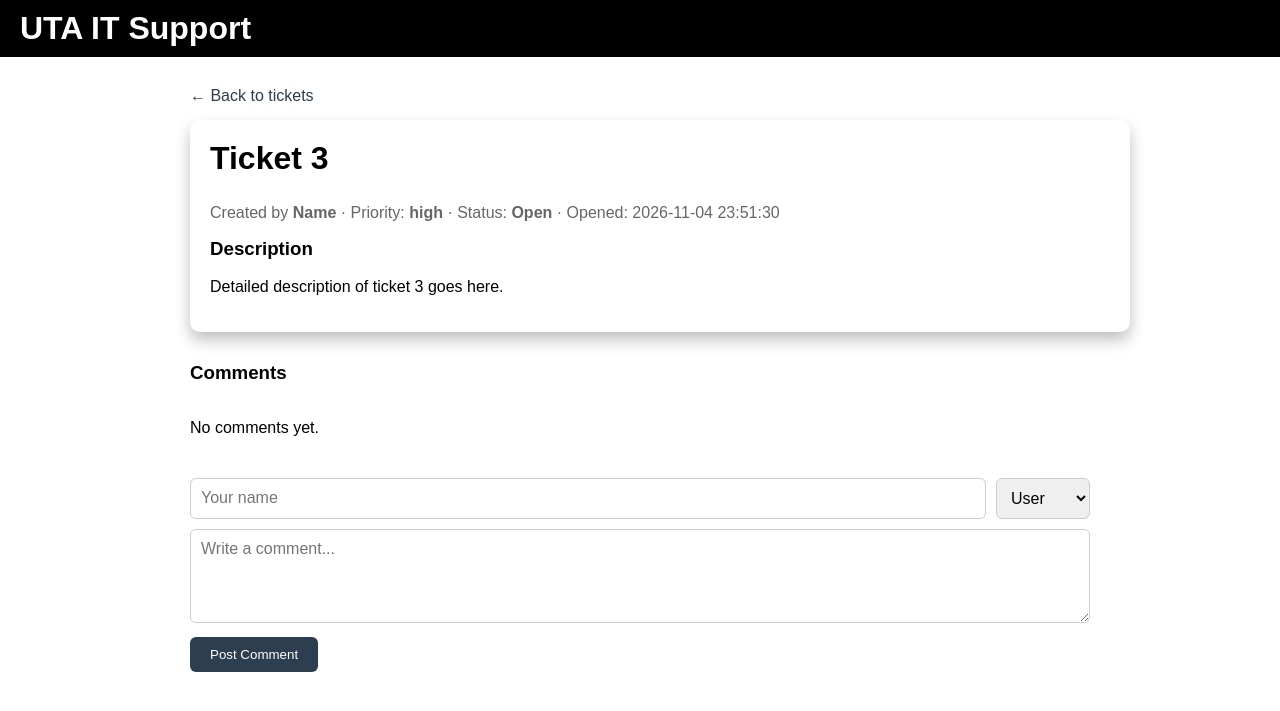
After one commit to vicemont/UTA-IT-Ticket-System, a PHP site: page /ticket.php?id=3 in a window 1280 px wide. The commit adds this page. Shown: the top 711 px of the page. Run offline with PHP 8.4, Linux system fonts and the light colour scheme; data comes from the database, SQL or seed files in the repository; both versions use the stored data as it was after the commit; tables that the repository leaves empty hold one stand-in row (values such as "Sample post").

Commit message:
Add files via upload

```diff
--- a/ITstaffstyles.css
+++ b/ITstaffstyles.css
@@ -119,3 +119,64 @@ body {
     .card h3 {
         margin-top: 0;
     }
+
+/* ---- Append to ITstaffstyles.css ---- */
+
+/* Clickable ticket cards */
+a.card-link { text-decoration: none; color: inherit; display: block; }
+.card.clickable { cursor: pointer; transition: transform .15s, box-shadow .15s; }
+.card.clickable:hover { transform: translateY(-2px); box-shadow: 0 12px 20px rgba(0,0,0,.3); }
+
+/* Ticket detail page */
+.ticket-detail { width: 90%; max-width: 900px; margin: 30px auto; }
+.back-link { display: inline-block; margin-bottom: 15px; color: #2c3e50; text-decoration: none; }
+.ticket-info { height: auto; margin-bottom: 30px; }
+.ticket-info .meta { color: #666; }
+
+/* Comments */
+.comments { display: flex; flex-direction: column; gap: 15px; margin-bottom: 25px; }
+.comment { padding: 12px 16px; border-radius: 8px; border-left: 4px solid #999; background: #f5f5f5; }
+.comment-it { background: #eaf2fb; border-left-color: #2c7be5; }
+.comment-head { display: flex; align-items: center; gap: 10px; font-size: .9rem; }
+.comment-head .time { margin-left: auto; color: #888; font-size: .8rem; }
+.comment p { margin: 8px 0 0; }
+.badge { background: #2c7be5; color: #fff; font-size: .7rem; padding: 2px 8px; border-radius: 10px; }
+
+.comment-form .form-row { display: flex; gap: 10px; margin-bottom: 10px; }
+.comment-form input, .comment-form select, .comment-form textarea {
+    padding: 10px; font-family: inherit; font-size: 1rem;
+    border: 1px solid #ccc; border-radius: 6px; box-sizing: border-box;
+}
+.comment-form input { flex: 1; }
+.comment-form textarea { width: 100%; }
+.comment-form button {
+    margin-top: 10px; padding: 10px 20px; background: #2c3e50; color: #fff;
+    border: none; border-radius: 6px; cursor: pointer;
+}
+.comment-form button:hover { background: #1f2d3a; }
+/* Fix ticket detail visibility */
+.ticket-detail {
+    display: block;
+    height: auto;
+    overflow: visible;
+}
+
+.ticket-info {
+    display: block;
+    height: auto;
+    overflow: visible;
+}
+
+.comments {
+    display: flex;
+    flex-direction: column;
+    height: auto;
+    overflow: visible;
+}
+
+.comment {
+    display: block;
+    visibility: visible;
+    height: auto;
+    overflow: visible;
+}
--- /dev/null
+++ b/db.php
@@ -0,0 +1,24 @@
+<?php
+// Database connection. Edit these four values for your server.
+const DB_HOST = 'localhost';
+const DB_NAME = 'it_tickets';
+const DB_USER = 'root';
+const DB_PASS = '';
+
+try {
+    $pdo = new PDO(
+        'mysql:host=' . DB_HOST . ';dbname=' . DB_NAME . ';charset=utf8mb4',
+        DB_USER,
+        DB_PASS,
+        [
+            PDO::ATTR_ERRMODE            => PDO::ERRMODE_EXCEPTION,
+            PDO::ATTR_DEFAULT_FETCH_MODE => PDO::FETCH_ASSOC,
+            PDO::ATTR_EMULATE_PREPARES   => false,
+        ]
+    );
+} catch (PDOException $ex) {
+    http_response_code(500);
+    exit('Database connection failed. Check db.php settings.');
+}
+
+function e($s) { return htmlspecialchars((string)$s, ENT_QUOTES, 'UTF-8'); }
--- /dev/null
+++ b/ticket.php
@@ -0,0 +1,88 @@
+<?php
+require 'db.php';
+
+$id = (int)($_GET['id'] ?? 0);
+
+$stmt = $pdo->prepare('SELECT * FROM tickets WHERE id = ?');
+$stmt->execute([$id]);
+$ticket = $stmt->fetch();
+if (!$ticket) { http_response_code(404); exit('Ticket not found.'); }
+
+// Handle new comment
+if ($_SERVER['REQUEST_METHOD'] === 'POST') {
+    $name = trim($_POST['name'] ?? '');
+    $role = ($_POST['role'] ?? 'user') === 'it' ? 'it' : 'user';
+    $body = trim($_POST['body'] ?? '');
+
+    if ($name !== '' && $body !== '') {
+        $ins = $pdo->prepare(
+            'INSERT INTO ticket_comments (ticket_id, author_name, author_role, body)
+             VALUES (?, ?, ?, ?)'
+        );
+        $ins->execute([$id, mb_substr($name, 0, 100), $role, mb_substr($body, 0, 3000)]);
+    }
+    header("Location: ticket.php?id=$id"); // avoid resubmit on refresh
+    exit;
+}
+
+$c = $pdo->prepare('SELECT * FROM ticket_comments WHERE ticket_id = ? ORDER BY created_at ASC, id ASC');
+$c->execute([$id]);
+$comments = $c->fetchAll();
+?>
+<!DOCTYPE html>
+<html lang="en">
+<head>
+    <meta charset="UTF-8">
+    <meta name="viewport" content="width=device-width, initial-scale=1.0">
+    <title><?= e($ticket['title']) ?> - UTA IT Support</title>
+    <link rel="stylesheet" href="ITstaffstyles.css">
+</head>
+<body>
+<header><h1>UTA IT Support</h1></header>
+
+<div class="ticket-detail">
+    <a href="index.php" class="back-link">&larr; Back to tickets</a>
+
+    <div class="card ticket-info">
+        <h2><?= e($ticket['title']) ?></h2>
+        <p class="meta">
+            Created by <strong><?= e($ticket['created_by']) ?></strong>
+            &middot; Priority: <strong><?= e($ticket['priority']) ?></strong>
+            &middot; Status: <strong><?= e(ucfirst($ticket['status'])) ?></strong>
+            &middot; Opened: <?= e($ticket['created_at']) ?>
+        </p>
+        <h3>Description</h3>
+        <p><?= nl2br(e($ticket['description'])) ?></p>
+    </div>
+
+    <h3>Comments</h3>
+    <div class="comments">
+        <?php if (!$comments): ?>
+            <p>No comments yet.</p>
+        <?php endif; ?>
+        <?php foreach ($comments as $cm): ?>
+            <div class="comment <?= $cm['author_role'] === 'it' ? 'comment-it' : 'comment-user' ?>">
+                <div class="comment-head">
+                    <strong><?= e($cm['author_name']) ?></strong>
+                    <?php if ($cm['author_role'] === 'it'): ?><span class="badge">IT Staff</span><?php endif; ?>
+                    <span class="time"><?= e($cm['created_at']) ?></span>
+                </div>
+                <p><?= nl2br(e($cm['body'])) ?></p>
+            </div>
+        <?php endforeach; ?>
+    </div>
+
+    <form method="post" class="comment-form">
+        <div class="form-row">
+            <input type="text" name="name" placeholder="Your name" required>
+            <select name="role">
+                <option value="user">User</option>
+                <option value="it">IT Staff</option>
+            </select>
+        </div>
+        <textarea name="body" rows="4" placeholder="Write a comment..." required></textarea>
+        <button type="submit">Post Comment</button>
+    </form>
+</div>
+</body>
+</html>
```
Also changed, not shown: IT_Staff_Dashboard.php (+31 -84 lines), schema.sql (added, +29 -0 lines).
